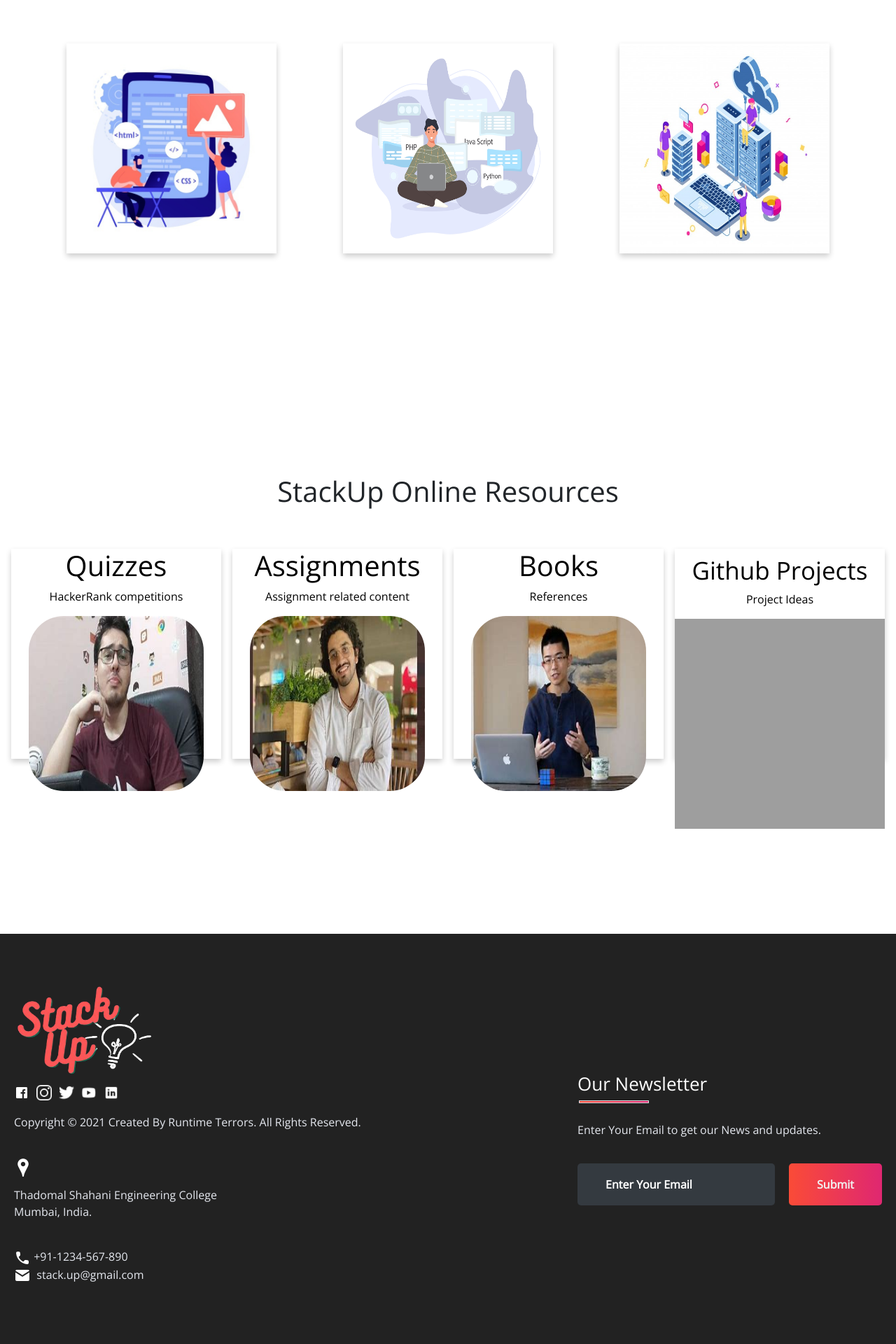
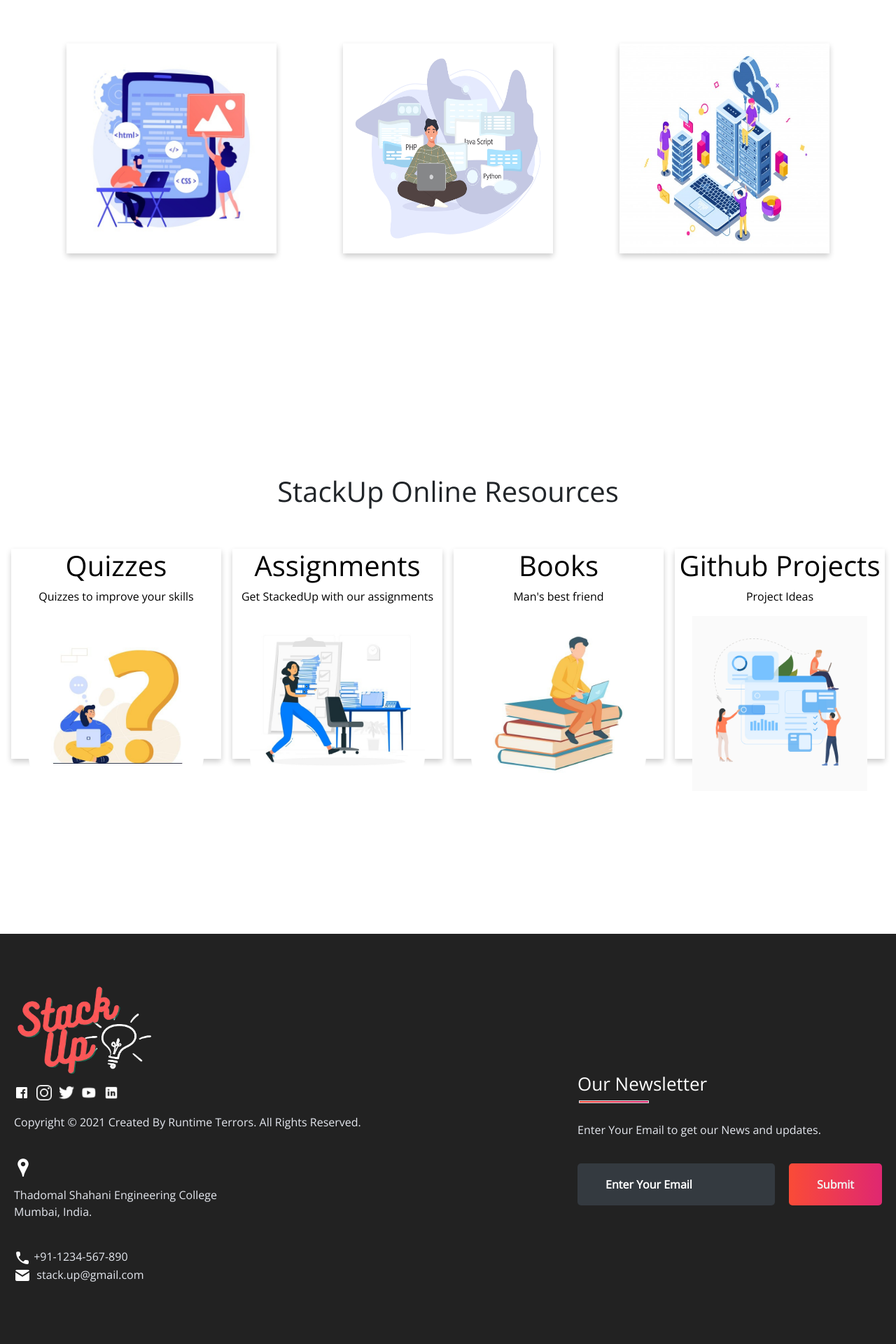
Before and after one commit to RuntimeTerrorCSHTN-08/RuntimeTerror_CSHTN-08, a Django app: page / in a window 1280 px wide. Shown: the part 794-2714 px from the top of the page at 70% size. Run offline with Django 3.2, Linux system fonts and the light colour scheme; the visitor is signed in with stand-in values (Sample User, id 1); some libraries are stand-ins or nearby versions; grey boxes are pictures that could not be loaded.

Commit message:
add online help section

```diff
--- a/learningApp/static/css/style.css
+++ b/learningApp/static/css/style.css
@@ -498,6 +498,47 @@ padding: 40px;
 	transform: rotateY(180deg);
   }
 
+  /* Online help */
+  .help-flip-card {
+	background-color: transparent;
+	width: 300px;
+	height: 300px;
+	perspective: 1000px;
+  }
+
+  .help-flip-card-inner {
+	position: relative;
+	width: 100%;
+	height: 100%;
+	text-align: center;
+	transition: transform 0.6s;
+	transform-style: preserve-3d;
+	box-shadow: 0 4px 8px 0 rgba(0,0,0,0.2);
+  }
+
+  .help-flip-card:hover .help-flip-card-inner {
+	transform: rotateY(180deg);
+  }
+
+  .help-flip-card-front, .help-flip-card-back {
+	position: absolute;
+	width: 100%;
+	height: 100%;
+	-webkit-backface-visibility: hidden;
+	backface-visibility: hidden;
+  }
+
+  .help-flip-card-front {
+	background-color: white;
+	color: black;
+  }
+
+  .help-flip-card-back {
+	background-color: #2980b9;
+	color: white;
+	transform: rotateY(180deg);
+  }
+
 /*SCROLLING TEXT*/
 .marqu {
 	text-align: center;
@@ -700,3 +741,9 @@ footer .btn:hover {
 		width: 100%;
 	}
 }
+
+@media screen and (max-width: 700px) {
+	.card-container{
+		flex-direction: column;
+	}
+}
--- a/learningApp/templates/index.html
+++ b/learningApp/templates/index.html
@@ -175,7 +175,11 @@
       </div>
       <ul>
         <li><a href="#course-navigation">Courses</a></li>
+        {% if user.is_authenticated %}
+        <li><a href="#team-navigation">Online Navigation</a></li>
+        {% else %}
         <li><a href="#team-navigation">Team</a></li>
+        {% endif %}
         <li><a href="#footer-navigation">Contact us</a></li>
       </ul>
     </div>
--- a/learningApp/templates/landing.html
+++ b/learningApp/templates/landing.html
@@ -72,55 +72,79 @@
   </div>
 
   <div class="card-container">
-    <div class="teams-flip-card">
-      <div class="teams-flip-card-inner">
-        <div class="teams-flip-card-front">
+    <div class="help-flip-card">
+      <div class="help-flip-card-inner">
+        <div class="help-flip-card-front">
           <h1>Quizzes</h1>
-          <p>HackerRank competitions</p>
-          <img src="/static/images/harry.jfif" alt="Avatar" style="width:250px;height:250px;  border-radius: 50px;">
+          <p>Quizzes to improve your skills</p>
+          <img src="/static/images/quiz.jpg" alt="Avatar" style="width:250px;height:250px;  border-radius: 50px;">
+        </div>
+        <div class="flip-card-back">
+          <h1 class="flip-card-h1">Quiz</h1>
+          <p>Quiz Links to improve your skills</p>
+          <a target="_blank" href="https://www.w3schools.com/quiztest/quiztest.asp?qtest=HTML">HTML</a>
+          <a target="_blank" href="https://www.w3schools.com/quiztest/quiztest.asp?qtest=CSS">CSS</a>
+          <a target="_blank" href="https://www.w3schools.com/quiztest/quiztest.asp?qtest=JS">JavaScript</a>
+          <a target="_blank" href="https://www.w3schools.com/quiztest/quiztest.asp?qtest=PHP">PHP</a>
+          <a target="_blank" href="https://www.w3schools.com/quiztest/quiztest.asp?qtest=PYTHON">Python</a>
+          <a target="_blank" href="https://www.w3schools.com/quiztest/quiztest.asp?qtest=SQL">SQL</a>
+
         </div>
       </div>
     </div>
-    <div class="teams-flip-card">
-      <div class="teams-flip-card-inner">
-        <div class="teams-flip-card-front">
+    <div class="help-flip-card">
+      <div class="help-flip-card-inner">
+        <div class="help-flip-card-front">
           <h1>Assignments</h1>
-          <p>Assignment related content</p>
-          <img src="/static/images/aman_Dhattarwal.jfif" alt="Avatar"
+          <p>Get StackedUp with our assignments</p>
+          <img src="/static/images/assign.jpg" alt="Avatar"
             style="width:250px;height:250px; border-radius: 50px;">
+        </div>
+        <div class="flip-card-back">
+          <h1 class="flip-card-h1">Intriguing Assignments</h1>
+          <p>Solve assignemnts to ace in full stack</p>
+          <a target="_blank" href="https://www.hackerrank.com/skills-verification/css">CSS</a>
+          <a target="_blank" href="https://www.hackerrank.com/skills-verification/javascript_basic">JavaScript Basic</a>
+          <a target="_blank" href="https://www.hackerrank.com/skills-verification/javascript_intermediate">JavaScript Intermediate</a>
+          <a target="_blank" href="https://www.hackerrank.com/skills-verification/python_basic">Python</a>
+          <a target="_blank" href="https://www.hackerrank.com/skills-verification/sql_basic">SQL Basic</a>
+          <a target="_blank" href="https://www.hackerrank.com/skills-verification/sql_intermediate">SQL Intermediate</a>
         </div>
       </div>
     </div>
-    <div class="teams-flip-card">
-      <div class="teams-flip-card-inner">
-        <div class="teams-flip-card-front">
+    <div class="help-flip-card">
+      <div class="help-flip-card-inner">
+        <div class="help-flip-card-front">
           <h1>Books</h1>
-          <p>References</p>
-          <img src="static\images\cs_dojo.jfif" alt="Avatar" style="width:250px;height:250px;  border-radius: 50px;">
+          <p>Man's best friend</p>
+          <img src="static\images\book2.jpg" alt="Avatar" style="width:250px;height:250px;  border-radius: 50px;">
+        </div>
+        <div class="flip-card-back">
+          <h1 class="flip-card-h1">Books</h1>
+          <p>Study online with books</p>
+          <a target="_blank" href="https://www.internetingishard.com/">Frontend - Interneting is Hard</a>
+          <a target="_blank" href="https://frontendmasters.gitbooks.io/front-end-handbook-2017/content/">Frontend - Front-End Developer Handbook 2017 </a>
+          <a target="_blank" href="https://www.programmer-books.com/wp-content/uploads/2018/08/Django-Book-Web-framework-for-Python.pdf">Backend - The Django Book </a>
+          <a target="_blank" href="http://user.it.uu.se/~arnea/datastrukturer/database.pdf">Database - datastrukturer</a>
+          <a target="_blank" href="https://archive.org/details/database-books">Database - Different Database books</a>
         </div>
       </div>
     </div>
-    <!-- <div class="teams-flip-card">
-      <div class="teams-flip-card-inner">
-        <div class="teams-flip-card-front">
-          <h1>Github Projects</h1>
+    <div class="help-flip-card">
+      <div class="help-flip-card-inner">
+        <div class="help-flip-card-front">
+          <h1 class="help-flip-card-h1">Github Projects</h1>
           <p>Project Ideas</p>
-          <a target="_blank" href="https://github.com/KJY93/Project-4-Django-FullStack-Web-Development">
-          <img src="static\images\cs_dojo.jfif" alt="Avatar" style="width:250px;height:250px; margin-left: 25px;  border-radius: 50px;"></a>
-        </div>
-      </div>
-    </div> -->
-    <div class="flip-card">
-      <div class="flip-card-inner">
-        <div class="flip-card-front">
-          <h1 class="flip-card-h1">Github Projects</h1>
-          <p>Project Ideas</p>
-          <img src="img_avatar.png" alt="Avatar" style="width:300px;height:300px;">
+          <img src="/static/images/git-projects.jpeg" alt="Avatar" style="width:250px;height:250px;">
         </div>
         <div class="flip-card-back">
           <h1 class="flip-card-h1">Github Projects</h1>
           <p>Project Ideas</p>
+          <a target="_blank" href="https://github.com/irinatu17/Art-of-Tea">Art of Tea - Django Project </a>
           <a target="_blank" href="https://github.com/KJY93/Project-4-Django-FullStack-Web-Development">Book Store - Django Project </a>
+          <a target="_blank" href="https://github.com/sarahcrosby/project-five-django">Blog Site - Django Project </a>
+          <a target="_blank" href="https://github.com/Nahid71/Doctor-and-Patient-Management-System">Doctor-and-Patient-Management-System - Django Project </a>
+          <a target="_blank" href="https://github.com/jordandaly/issue_tracker">Issue Tracker - Django Project </a>
         </div>
       </div>
     </div>
@@ -130,7 +154,7 @@
 <div class="team-section" id="team-navigation">
   <br /> <br /> <br /> <br />
   <div class="section-name">
-    <h1 style="text-align:center;">StackUp's Amazing Team</h1>
+    <h1 style="text-align:center;">StackUp's Amazing Teachers</h1>
   </div>
 
   <div class="card-container">
```
Also changed, not shown: learningApp/static/images/assign.jpg (added), learningApp/static/images/book.jpg (added), learningApp/static/images/book2.jpg (added), learningApp/static/images/git-projects.jpeg (added), learningApp/static/images/git-projects.jpg (added), learningApp/static/images/git.jpg (added), learningApp/static/images/git2.jpg (added), learningApp/static/images/quiz.jpg (added).
